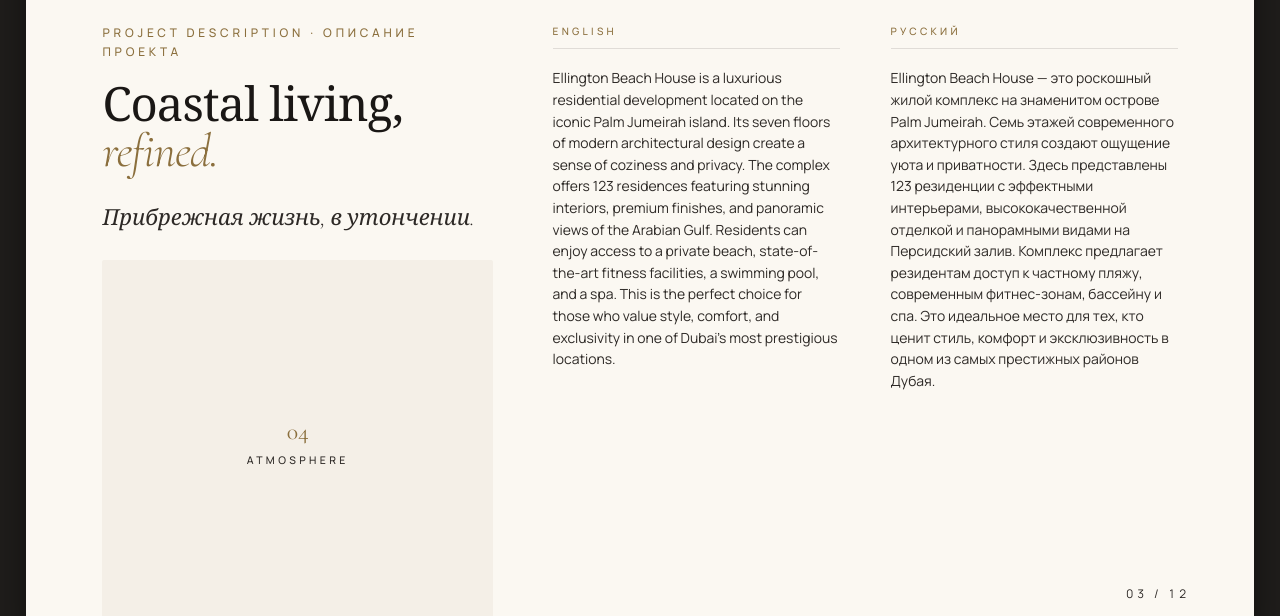
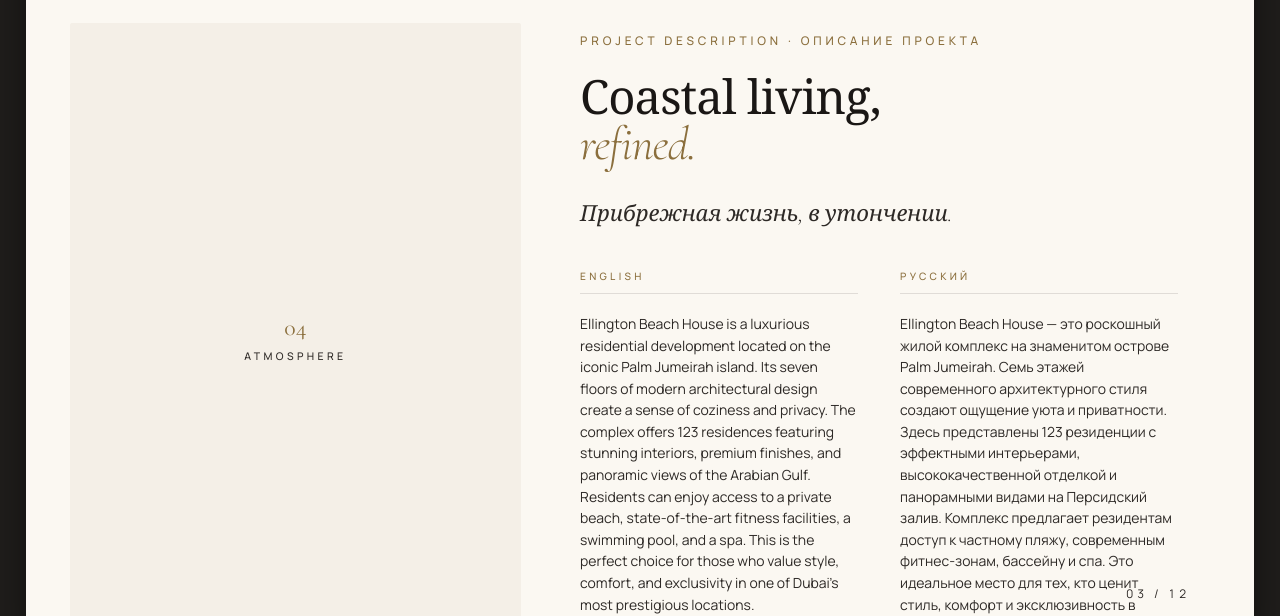
Before and after one commit to KausarShangareeva/Presentation, a website: page ELLINGTON BEACH HOUSE/index.html in a window 1280 px wide. Shown: the part 2329-2945 px from the top of the page. Drawn offline with nearby package versions, Linux system fonts and the light colour scheme.

Commit message:
Description slide reads as a magazine spread now
Photo runs the full slide height on the left (~40% width) with a
slight left bleed for that editorial fold-of-the-magazine feel.
The right column carries the title up top and the EN/RU
translations side by side underneath, each in a column wide
enough that the Russian text reads as a comfortable paragraph
instead of a narrow strip.

```diff
--- a/ELLINGTON BEACH HOUSE/css/theme.css
+++ b/ELLINGTON BEACH HOUSE/css/theme.css
@@ -827,47 +827,42 @@
 }
 
 /* ---------- Slide 4 — Description ---------- */
+/* Description slide — editorial spread: portrait photo + content */
 .slide-desc {
   background: var(--c-bone);
-  grid-template-columns: 1fr;
-  grid-template-rows: auto 1fr;
-  gap: 2.5rem;
-  align-items: start;
-}
-.desc-content {
-  display: grid;
-  grid-template-columns: minmax(280px, 1fr) 1.6fr;
+  grid-template-columns: 0.7fr 1fr;
   gap: 3.5rem;
   align-items: stretch;
+}
+.desc-img {
+  align-self: stretch;
   height: 100%;
-}
-.desc-head {
-  display: flex;
-  flex-direction: column;
-  gap: 1.2rem;
   min-height: 0;
-}
-.desc-title {
-  font-size: clamp(2.6rem, 4.4cqw, 4rem);
-  line-height: 0.95;
-}
-.desc-img {
-  flex: 1;
-  min-height: 12rem;
   background-size: cover;
   background-position: center;
   border-radius: 2px;
   position: relative;
-  margin-top: 0.5rem;
+  /* Editorial anchor — slightly extend to mimic magazine bleed */
+  margin-left: -3cqw;
 }
 .desc-img::after {
   display: none;
+}
+.desc-content {
+  display: flex;
+  flex-direction: column;
+  gap: 1.4rem;
+  padding-top: 0.5rem;
+}
+.desc-title {
+  font-size: clamp(2.6rem, 4.4cqw, 4rem);
+  line-height: 0.95;
 }
 .desc-content .bilingual {
   display: grid;
   grid-template-columns: 1fr 1fr;
-  gap: 3rem;
-  margin-top: 0;
+  gap: 2.5rem;
+  margin-top: 1rem;
   align-items: start;
 }
 .slide-desc .bilingual .lang p {
--- a/ELLINGTON BEACH HOUSE/index.html
+++ b/ELLINGTON BEACH HOUSE/index.html
@@ -276,18 +276,17 @@
         <span class="num">About</span>
       </div>
 
+      <div class="desc-img photo-placeholder">
+        <div class="ph-content">
+          <div class="ph-num">04</div>
+          <div class="ph-label">Atmosphere</div>
+        </div>
+      </div>
+
       <div class="desc-content">
-        <div class="desc-head">
-          <span class="eyebrow">Project Description · Описание проекта</span>
-          <h2 class="desc-title">Coastal living,<br /><em>refined.</em></h2>
-          <div class="title-ru">Прибрежная жизнь, в утончении.</div>
-          <div class="desc-img photo-placeholder">
-            <div class="ph-content">
-              <div class="ph-num">04</div>
-              <div class="ph-label">Atmosphere</div>
-            </div>
-          </div>
-        </div>
+        <span class="eyebrow">Project Description · Описание проекта</span>
+        <h2 class="desc-title">Coastal living,<br /><em>refined.</em></h2>
+        <div class="title-ru">Прибрежная жизнь, в утончении.</div>
 
         <div class="bilingual">
           <div class="lang">
```
